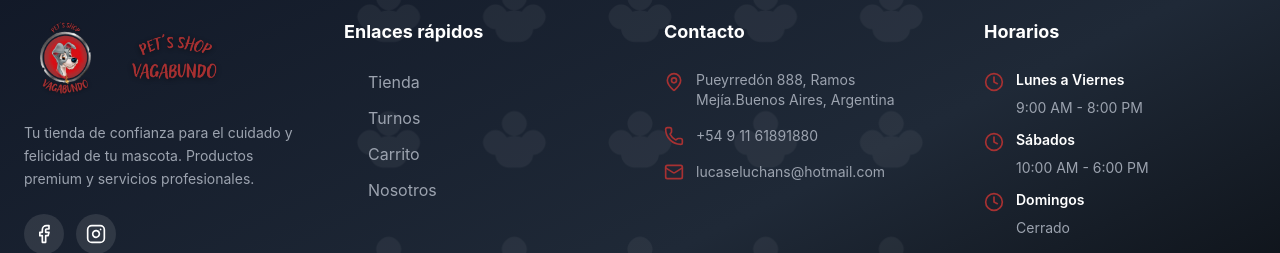
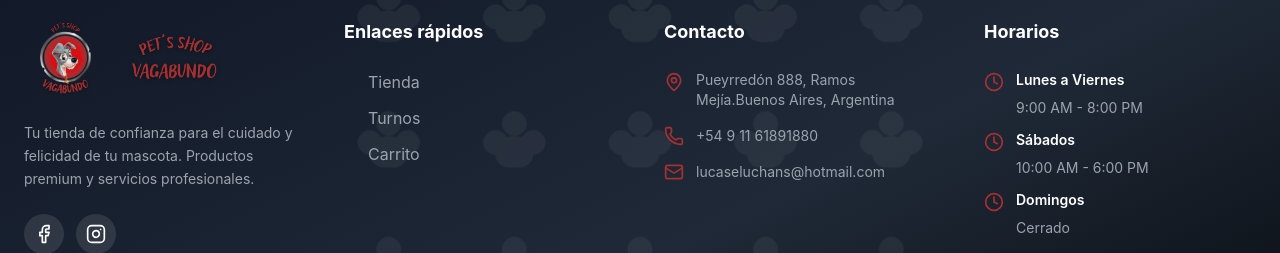
Before and after one commit to paolanovick/petshop, a React (Vite) app in the folder frontend/: page / in a window 1280 px wide. Shown: the part 1632-1885 px from the top of the page. Built offline with nearby package versions, Linux system fonts and the light colour scheme; no server answers.

Commit message:
ajuste footer

```diff
--- a/frontend/src/components/layout/Footer.jsx
+++ b/frontend/src/components/layout/Footer.jsx
@@ -102,7 +102,7 @@ export default function Footer() {
                 { name: "Tienda", to: "/shop" },
                 { name: "Turnos", to: "/turns" },
                 { name: "Carrito", to: "/cart" },
-                { name: "Nosotros", to: "/about" },
+
               ].map((link) => (
                 <li key={link.to}>
                   <Link
```
